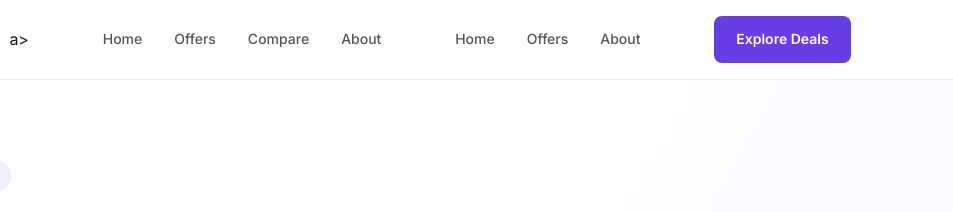
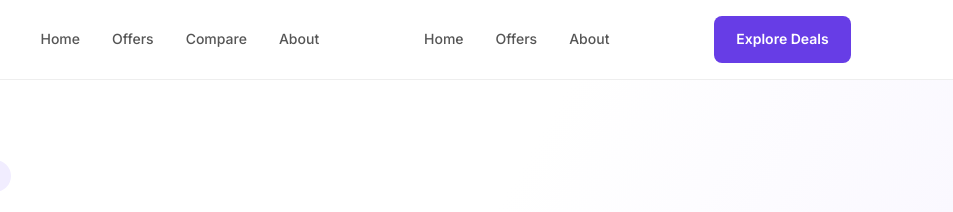
Before and after one commit to hostdeal/host-deals, a plain HTML site: page index.html in a window 1280 px wide. Shown: the top 212 px of the page, 327-1280 px from the left. Drawn offline with Linux system fonts and the light colour scheme.

Commit message:
Clean up index.html by removing duplicates
Removed duplicate meta tags and fixed HTML structure.

```diff
--- a/index.html
+++ b/index.html
@@ -30,7 +30,7 @@
     <a href="#" class="logo">
       <span class="logo-icon">H</span>
       Host<span>Deals</span>
-    </a>a>
+    </a>
 <nav>
   <a href="#home">Home</a>
   <a href="#offers">Offers</a>
```
